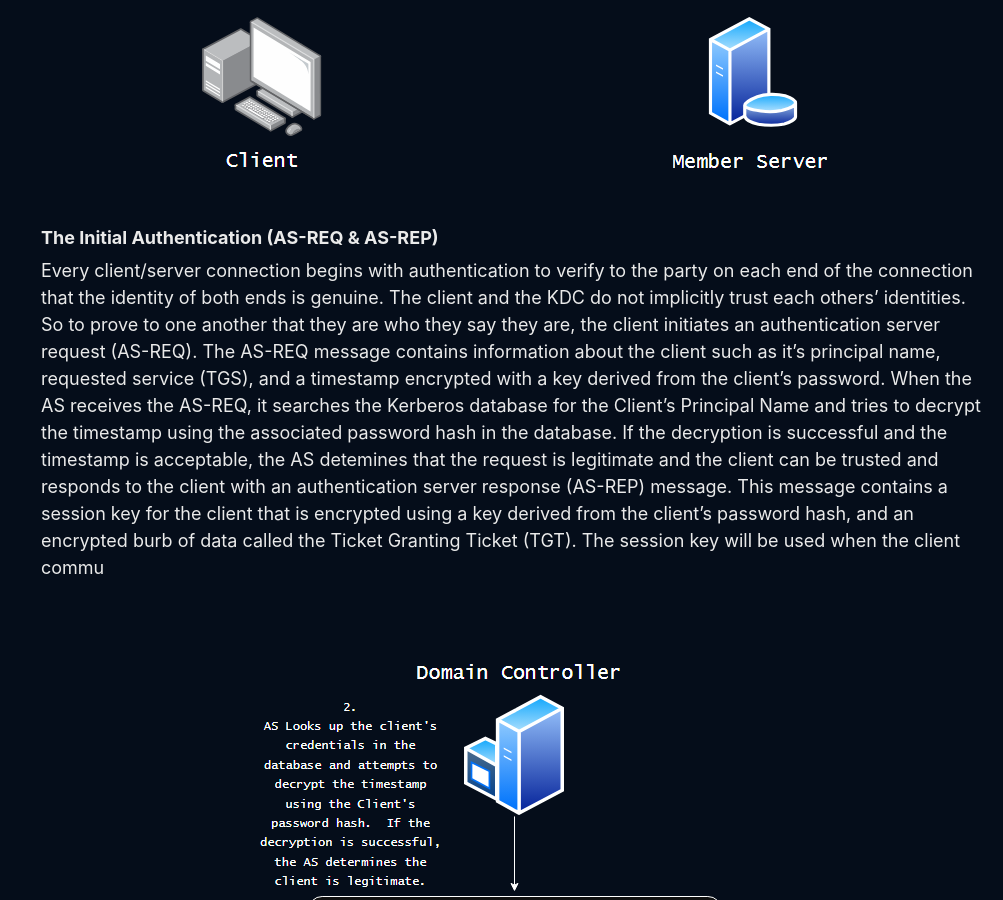
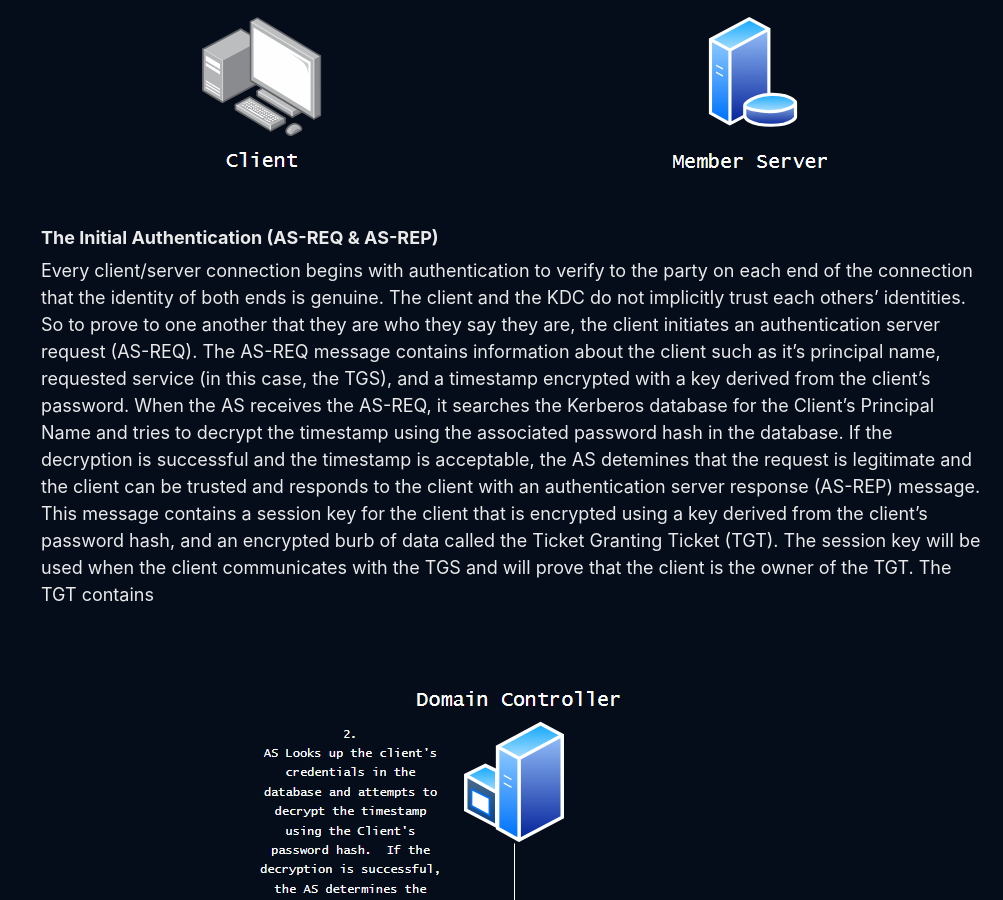
Before and after one commit to harutomo-jp/harutomo-jp.github.io, a Jekyll site: the page built from _posts/2025-06-23-Kerberoasting.md, in a window 1280 px wide and 900 px high, scrolled down 1950 px. Shown: the whole window, without its empty margins (277-1280 px from the left). Built offline with Jekyll 4.4.1, drawn with Linux system fonts in a browser that asks for light colours; cached includes are drawn as plain includes.

Commit message:
Fri, Jun 27, 2025, 2:03 PM -04:00

```diff
--- a/_posts/2025-06-23-Kerberoasting.md
+++ b/_posts/2025-06-23-Kerberoasting.md
@@ -44,7 +44,7 @@ To perform its role as the trusted third-party, the KDC has the following compon
 
 ### The Initial Authentication (AS-REQ & AS-REP)
 
-Every client/server connection begins with authentication to verify to the party on each end of the connection that the identity of both ends is genuine.  The client and the KDC do not implicitly trust each others' identities.  So to prove to one another that they are who they say they are, the client initiates an authentication server request (AS-REQ).  The AS-REQ message contains information about the client such as it's principal name, requested service (TGS), and a timestamp encrypted with a key derived from the client's password.  When the AS receives the AS-REQ, it searches the Kerberos database for the Client's Principal Name and tries to decrypt the timestamp using the associated password hash in the database.  If the decryption is successful and the timestamp is acceptable, the AS detemines that the request is legitimate and the client can be trusted and responds to the client with an authentication server response (AS-REP) message.  This message contains a session key for the client that is encrypted using a key derived from the client's password hash, and an encrypted burb of data called the Ticket Granting Ticket (TGT).  The session key will be used when the client commu
+Every client/server connection begins with authentication to verify to the party on each end of the connection that the identity of both ends is genuine.  The client and the KDC do not implicitly trust each others' identities.  So to prove to one another that they are who they say they are, the client initiates an authentication server request (AS-REQ).  The AS-REQ message contains information about the client such as it's principal name, requested service (in this case, the TGS), and a timestamp encrypted with a key derived from the client's password.  When the AS receives the AS-REQ, it searches the Kerberos database for the Client's Principal Name and tries to decrypt the timestamp using the associated password hash in the database.  If the decryption is successful and the timestamp is acceptable, the AS detemines that the request is legitimate and the client can be trusted and responds to the client with an authentication server response (AS-REP) message.  This message contains a session key for the client that is encrypted using a key derived from the client's password hash, and an encrypted burb of data called the Ticket Granting Ticket (TGT).  The session key will be used when the client communicates with the TGS and will prove that the client is the owner of the TGT.  The TGT contains
 
 <p align="center">
   <img src="/assets/images/Kerberoasting/ASREQandASREP.png">
```
